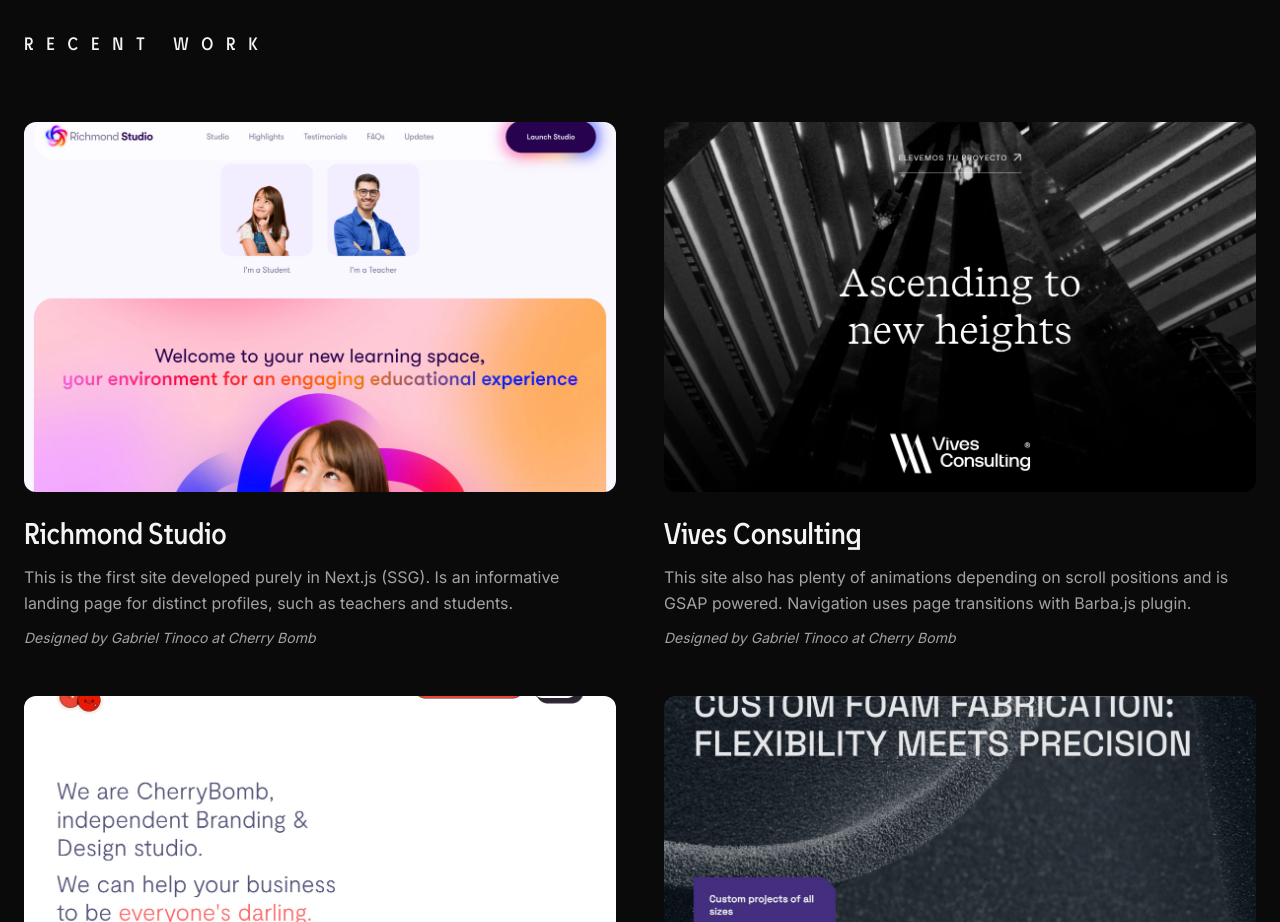
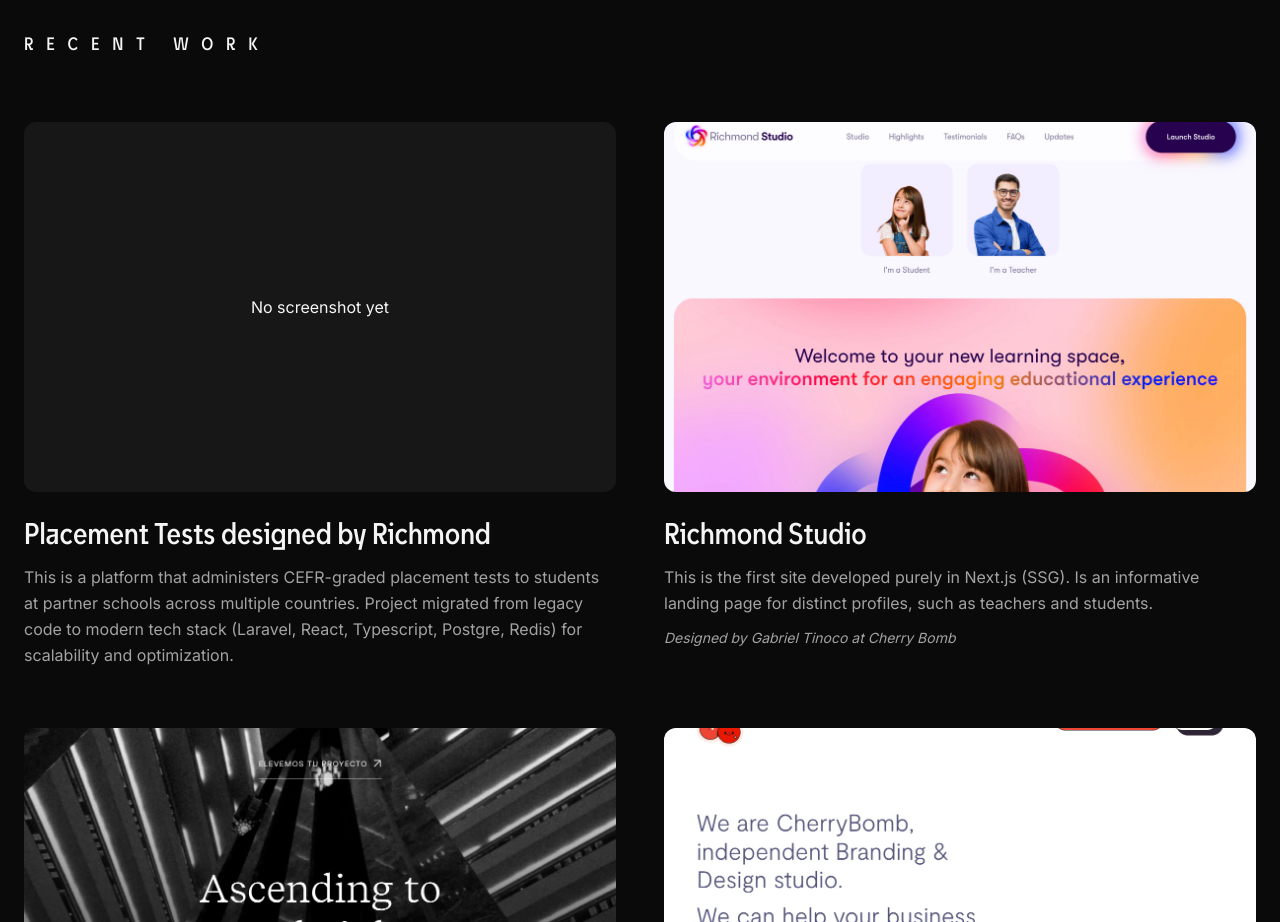
Before and after one commit to nr1q/nrq-me-astro, an Astro site: page / in a window 1280 px wide. Shown: the part 1500-2422 px from the top of the page. Built offline with nearby package versions, Linux system fonts and the light colour scheme; Astro itself is replaced by a stand-in of ours.

Commit message:
Add new project

```diff
--- a/src/components/Projects.astro
+++ b/src/components/Projects.astro
@@ -7,6 +7,13 @@ interface Project {
 }
 
 const projects: Project[] = [
+  {
+    title: 'Placement Tests designed by Richmond',
+    description:
+    'This is a platform that administers CEFR-graded placement tests to students at partner schools across multiple countries. Project migrated from legacy code to modern tech stack (Laravel, React, Typescript, Postgre, Redis) for scalability and optimization.',
+    credit: '',
+    image: '',
+  },
   {
     title: 'Richmond Studio',
     description:
@@ -68,7 +75,7 @@ const projects: Project[] = [
     {
       projects.map((project) => (
         <article class="group">
-          {project.image && (
+          {project.image ? (
             <div class="aspect-[16/10] rounded-xl overflow-hidden bg-card mb-6">
               <img
                 src={project.image}
@@ -79,7 +86,11 @@ const projects: Project[] = [
                 loading="lazy"
               />
             </div>
-          )}
+            ) : (
+            <div class="flex items-center justify-center aspect-[16/10] rounded-xl overflow-hidden bg-card mb-6">
+              No screenshot yet
+            </div>
+            )}
           <h3 class="font-display text-2xl md:text-3xl text-foreground mb-3">{project.title}</h3>
           <p class="text-muted leading-relaxed mb-3" set:html={project.description.replace(/\*\*(.+?)\*\*/g, '<strong>$1</strong>')} />
           <p class="text-sm text-muted italic">{project.credit}</p>
```
